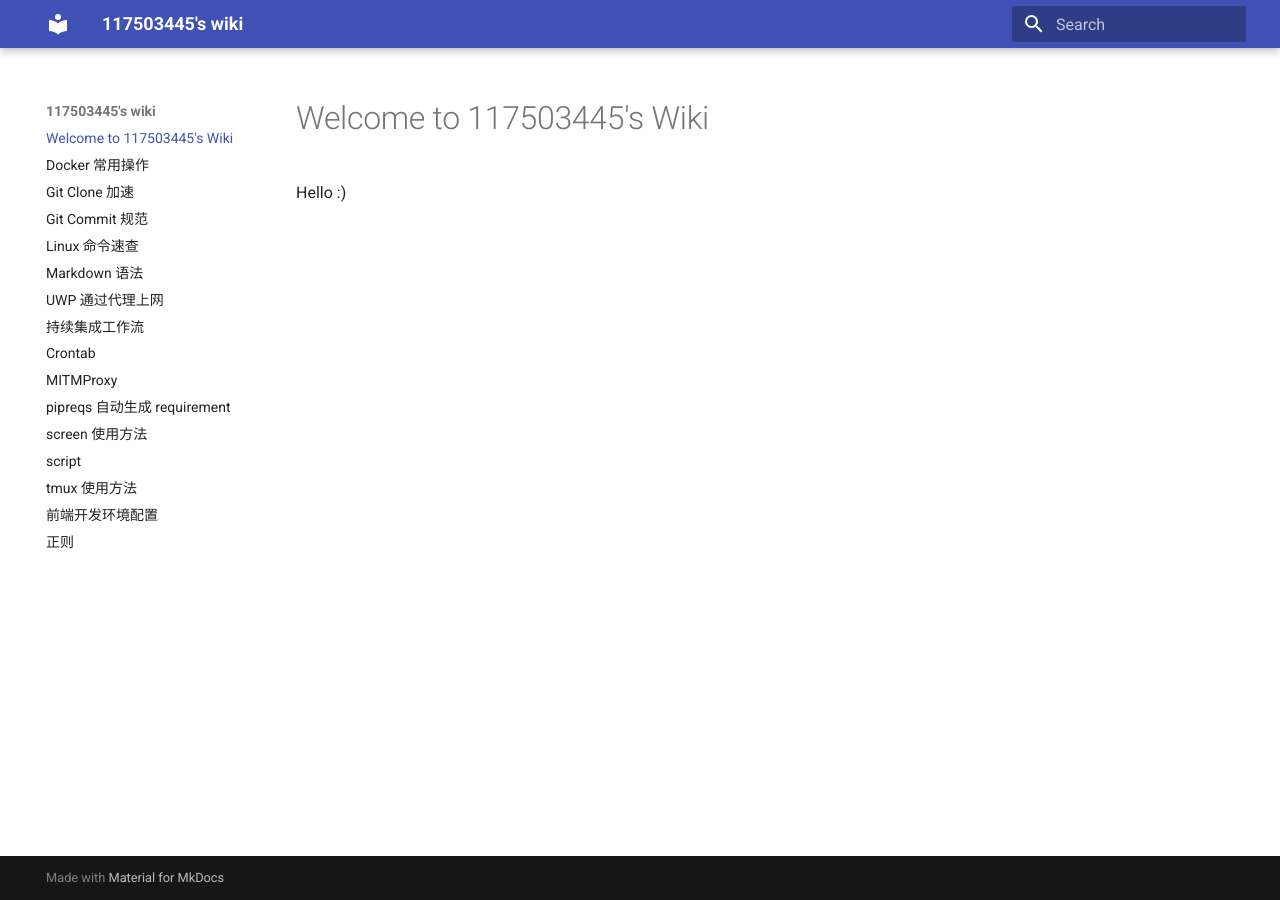
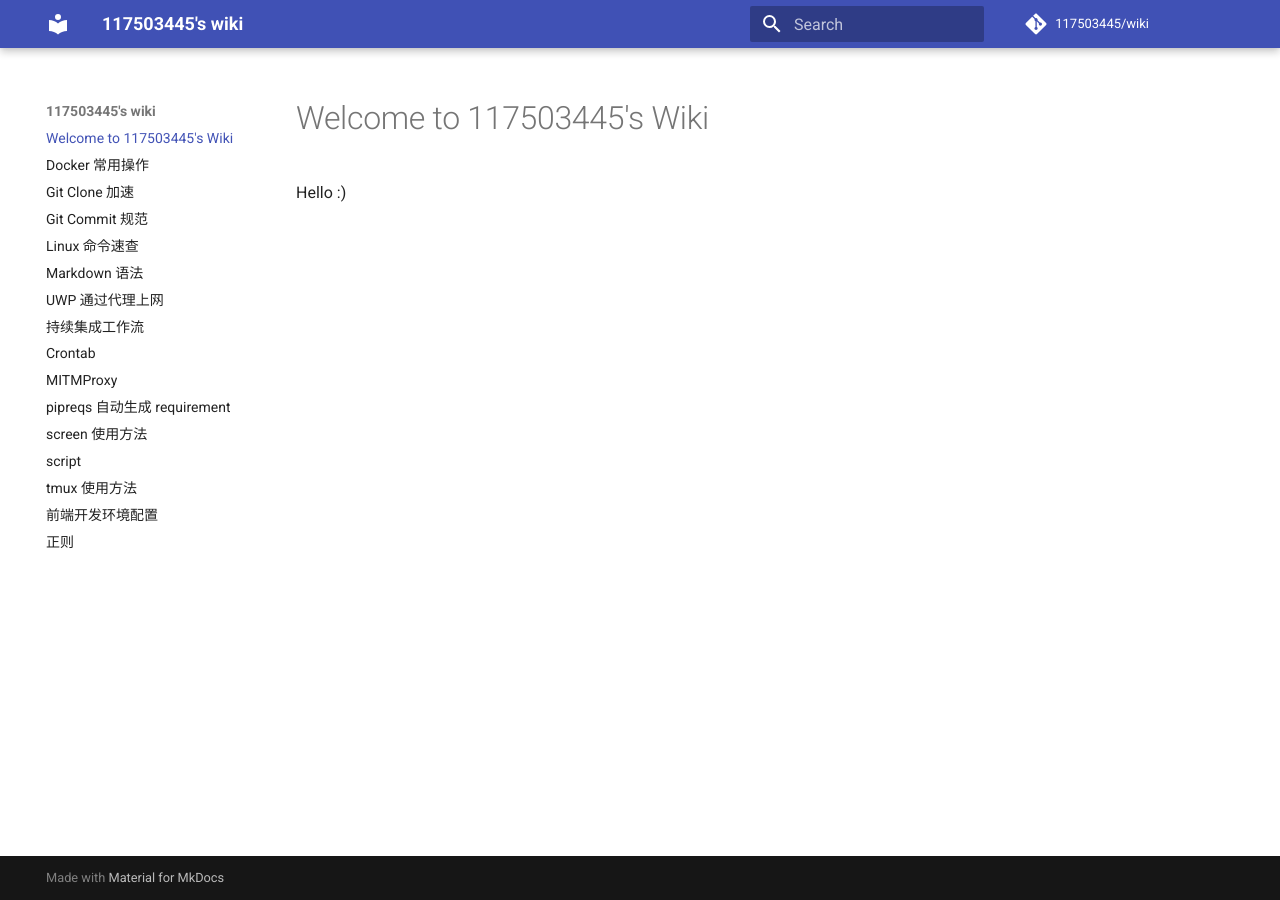
Before and after one commit to 117503445/wiki, an MkDocs documentation site: the page built from docs/index.md, in a window 1280 px wide. Built offline with MkDocs 1.6.1 and Material for MkDocs 9.7.7, drawn with Linux system fonts in a browser that asks for light colours; comment, search, counter and statistics services are not loaded.

Commit message:
Update mkdocs.yml

```diff
--- a/mkdocs.yml
+++ b/mkdocs.yml
@@ -1,4 +1,12 @@
-site_name: 117503445's wiki
+site_name: "117503445's wiki"
+site_url: "https://wiki.117503445.top"
+
+repo_url: "https://github.com/117503445/wiki"
+repo_name: "117503445/wiki"
+
+site_description: "117503445 的知识库"
+site_author: "117503445"
+
 theme: material
 plugins:
   - search
```
